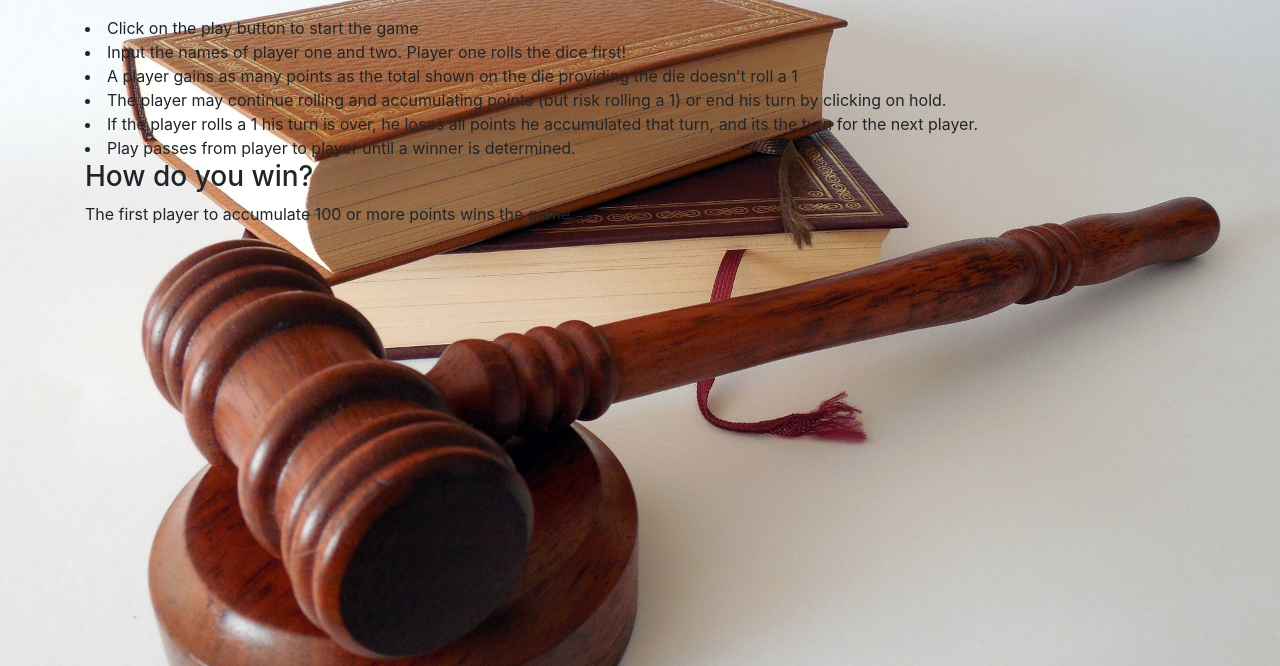
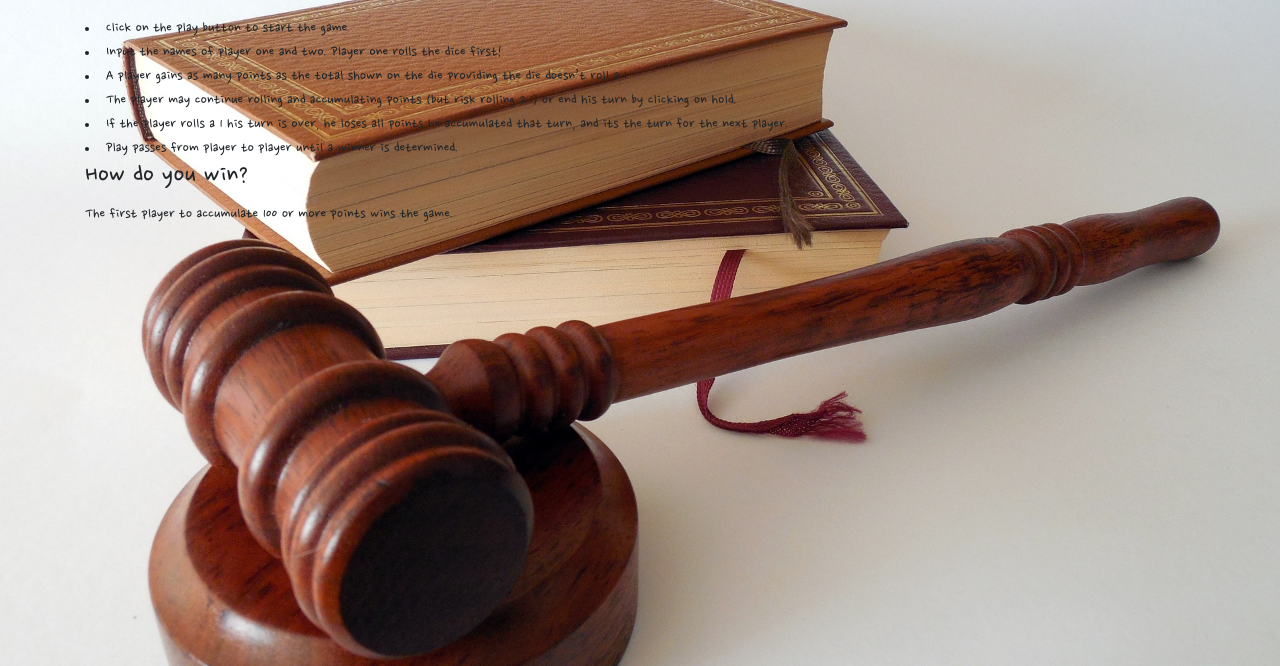
Before and after one commit to KingsMunene/pig, a plain HTML site: page RULES.html in a window 1280 px wide. Shown: the part 134-800 px from the top of the page. Drawn offline with nearby package versions, Linux system fonts and the light colour scheme; a web font is replaced by a local one.

Commit message:
add styles fonts

```diff
--- a/css/styles.css
+++ b/css/styles.css
@@ -13,4 +13,5 @@ html,body{
 }
 .how{
   background-image: url(../images/hammer-719066_1920.jpg);
+  font-family: 'Nanum Pen Script', cursive;
 }
```
